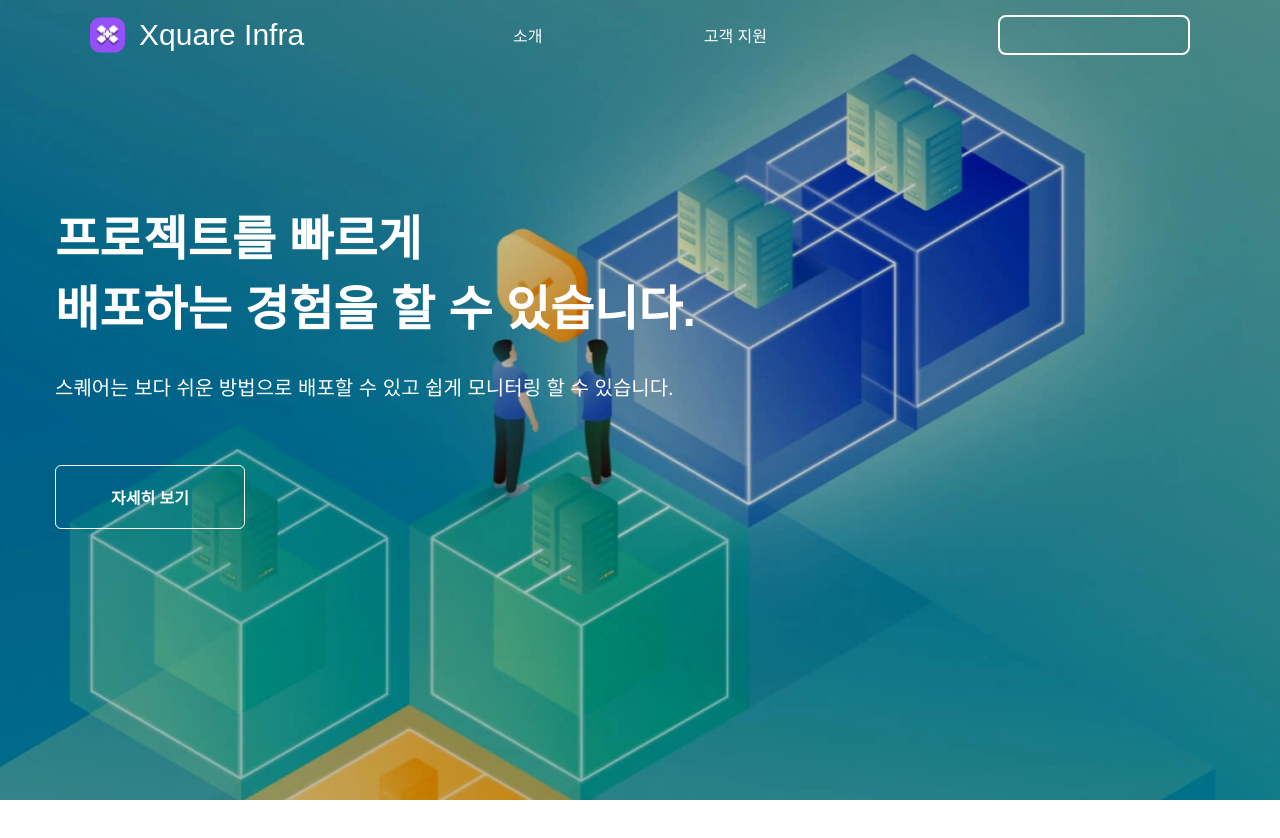
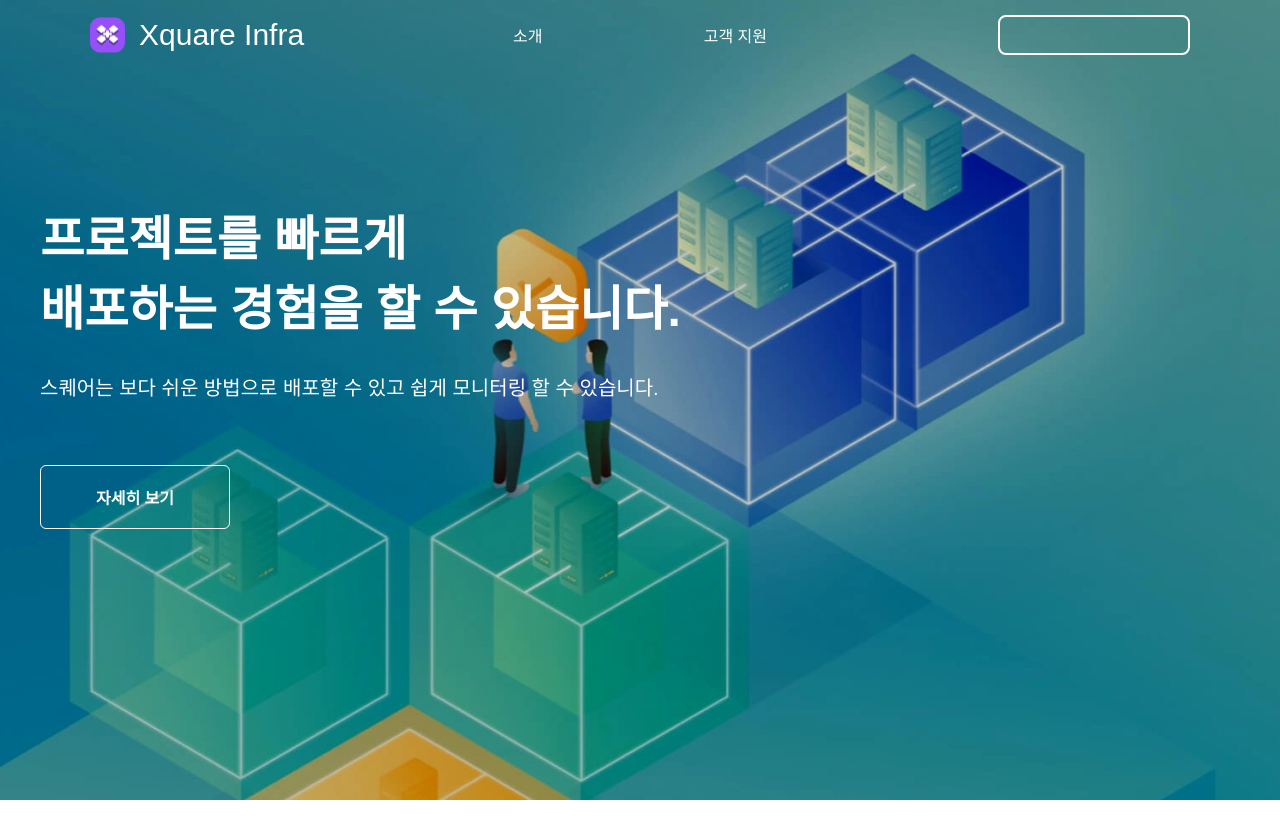
Before and after one commit to team-xquare/xquare-infra-frontend, a React app: page / in a window 1280 px wide. Shown: the top 838 px of the page. Built offline with nearby package versions, Linux system fonts and the light colour scheme; the HTML template or start-up script is replaced by a standard one; a web font is replaced by a local one.

Commit message:
design :: 메인 텍스트 크기 수정

```diff
--- a/src/pages/Main.tsx
+++ b/src/pages/Main.tsx
@@ -51,7 +51,7 @@ const Container = styled.div`
 `;
 
 const MainContainer = styled.div`
-  width: 1170px;
+  width: 1200px;
   display: flex;
   flex-direction: column;
   align-items: start;
```
